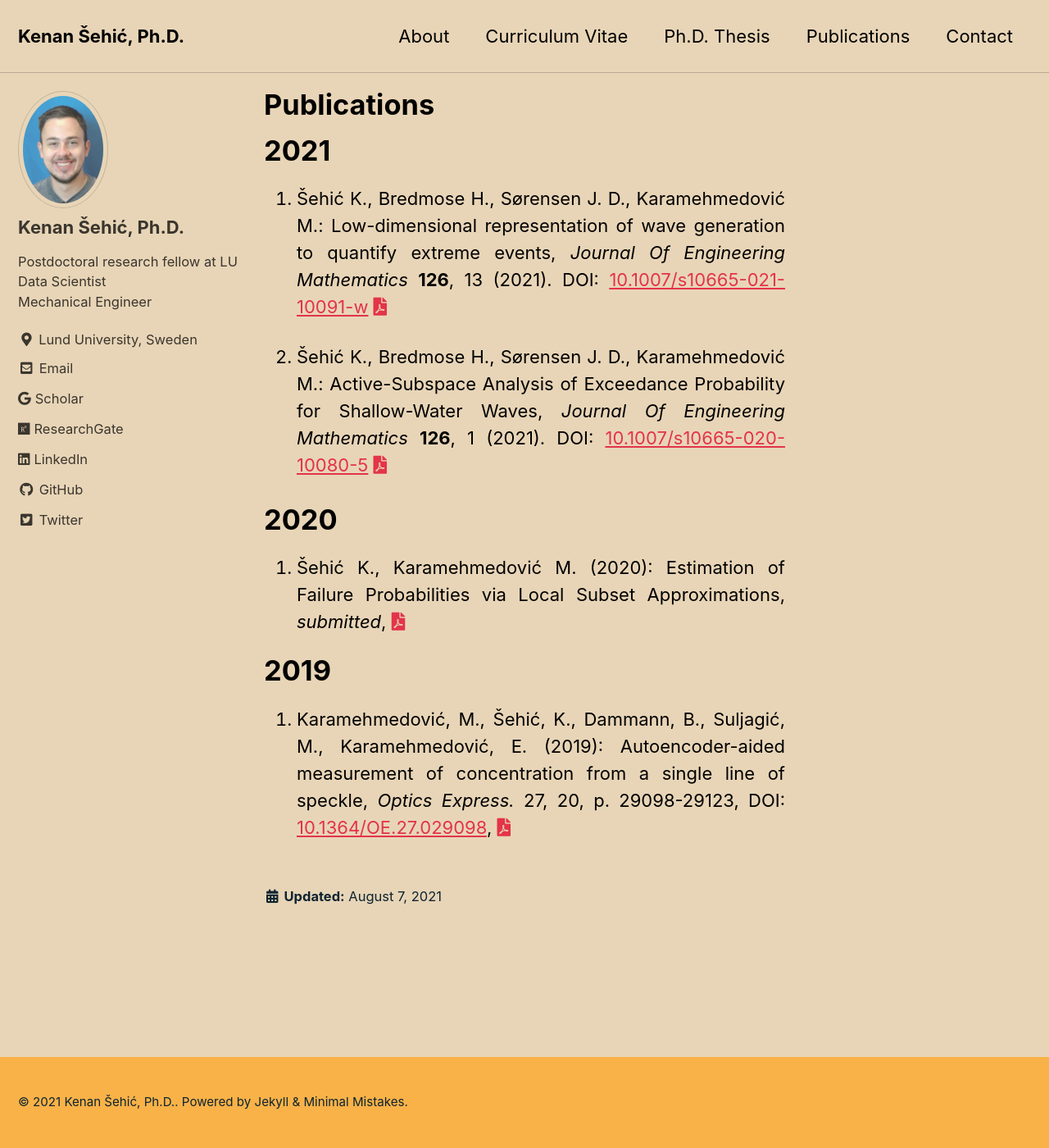
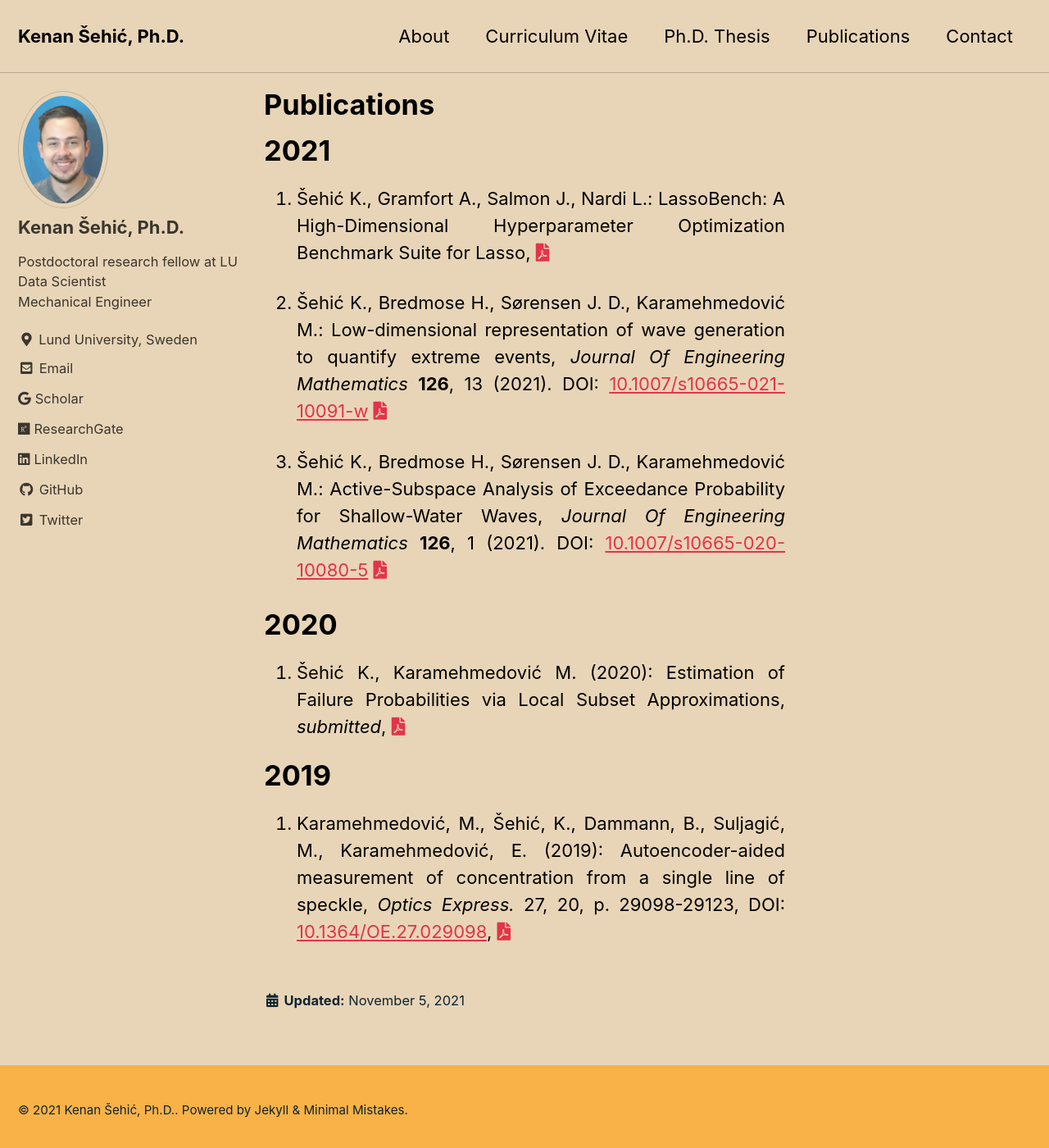
Before and after one commit to ksehic/ksehic.github.io, a Jekyll site: the page built from _pages/articles.md, in a window 1280 px wide and 1400 px high. Shown: the whole window at 82% size. Built offline with Jekyll 4.4.1, drawn with Linux system fonts in a browser that asks for light colours; cached includes are drawn as plain includes.

Commit message:
lassobench

```diff
--- a/_pages/articles.md
+++ b/_pages/articles.md
@@ -1,14 +1,16 @@
 ---
 permalink: /articles/
 title: "Publications"
-date: 2021-08-07
+date: 2021-11-05
 author_profile: true
 ---
 
 # 2021
-1. Šehić K., Bredmose H., Sørensen J. D., Karamehmedović M.: Low-dimensional representation of wave generation to quantify extreme events, *Journal Of Engineering Mathematics* **126**, 13 (2021). DOI: [10.1007/s10665-021-10091-w](https://doi.org/10.1007/s10665-021-10091-w) [<i class="fas fa-file-pdf"></i>](https://link.springer.com/article/10.1007/s10665-021-10091-w)
+1. Šehić K., Gramfort A., Salmon J., Nardi L.: LassoBench: A High-Dimensional Hyperparameter Optimization Benchmark Suite for Lasso, [<i class="fas fa-file-pdf"></i>](https://arxiv.org/pdf/2111.02790.pdf)
 
-2. Šehić K., Bredmose H., Sørensen J. D., Karamehmedović M.: Active-Subspace Analysis of Exceedance Probability for Shallow-Water Waves, *Journal Of Engineering Mathematics* **126**, 1 (2021). DOI: [10.1007/s10665-020-10080-5](https://doi.org/10.1007/s10665-020-10080-5) [<i class="fas fa-file-pdf"></i>](https://link.springer.com/article/10.1007%2Fs10665-020-10080-5)
+2. Šehić K., Bredmose H., Sørensen J. D., Karamehmedović M.: Low-dimensional representation of wave generation to quantify extreme events, *Journal Of Engineering Mathematics* **126**, 13 (2021). DOI: [10.1007/s10665-021-10091-w](https://doi.org/10.1007/s10665-021-10091-w) [<i class="fas fa-file-pdf"></i>](https://link.springer.com/article/10.1007/s10665-021-10091-w)
+
+3. Šehić K., Bredmose H., Sørensen J. D., Karamehmedović M.: Active-Subspace Analysis of Exceedance Probability for Shallow-Water Waves, *Journal Of Engineering Mathematics* **126**, 1 (2021). DOI: [10.1007/s10665-020-10080-5](https://doi.org/10.1007/s10665-020-10080-5) [<i class="fas fa-file-pdf"></i>](https://link.springer.com/article/10.1007%2Fs10665-020-10080-5)
 
 # 2020
 1. Šehić K., Karamehmedović M. (2020): Estimation of Failure Probabilities via Local Subset Approximations, *submitted*, [<i class="fas fa-file-pdf"></i>](https://arxiv.org/abs/2003.05994)
```
Also changed, not shown: _posts/2021-11-05-lassobench.md (added, +12 -0 lines).
